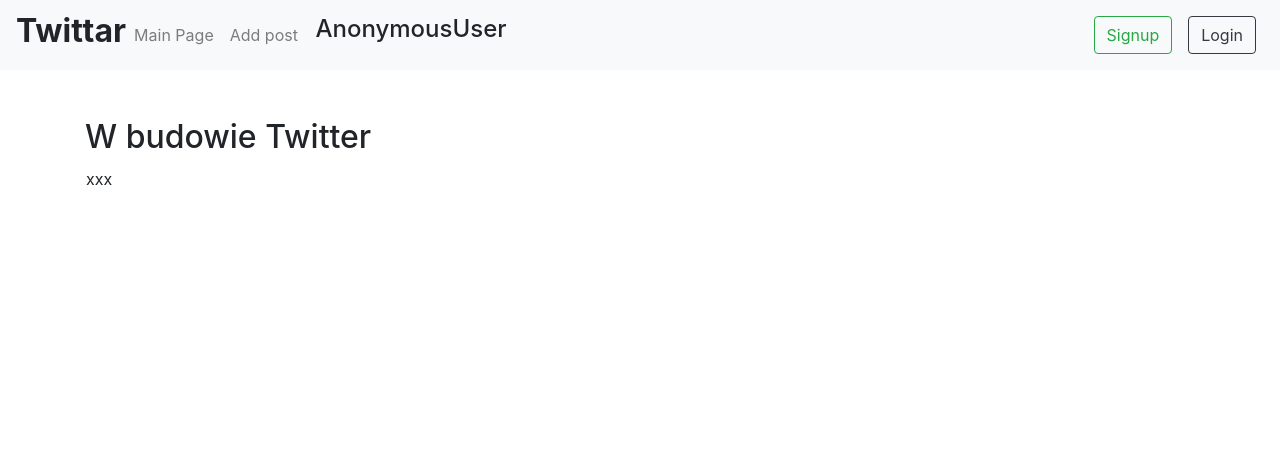
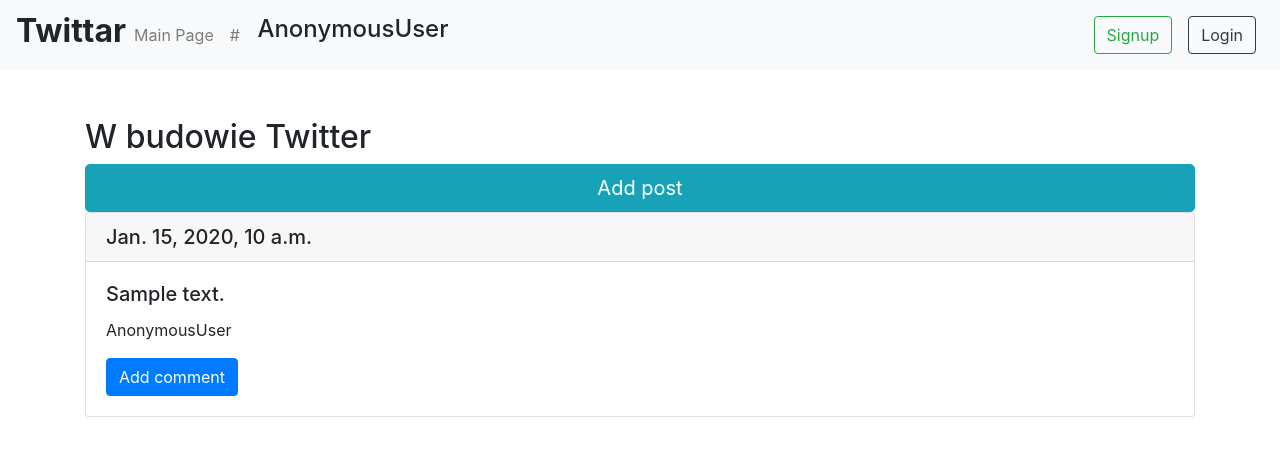
Before and after one commit to Arytur/Twittar, a Django app: page / in a window 1280 px wide. Shown: the top 456 px of the page. Run offline with Django 3.2, Linux system fonts and the light colour scheme; tables that the repository leaves empty hold one stand-in row (values such as "Sample post"); some libraries are stand-ins or nearby versions.

Commit message:
displaying notes on main page

```diff
--- a/twittar_app/templates/base.html
+++ b/twittar_app/templates/base.html
@@ -14,7 +14,7 @@
                         <a class="nav-link" href="{% url 'main' %}">Main Page<span class="sr-only">(current)</span></a>
                     </li>
                     <li class="nav-item">
-                        <a class="nav-link" href="{% url 'add_post' %}">Add post</a>
+                        <a class="nav-link" href="{% url 'add_post' %}">#</a>
                     </li>
 
                     <li><h4 style="padding-left: 5%">{{ user }}</h4></li>
--- a/twittar_app/templates/main.html
+++ b/twittar_app/templates/main.html
@@ -2,20 +2,20 @@
 
 {% block content %}
     <div class="container">
+
         <h2>W budowie Twitter</h2>
 
-        <table>
-            <thead>
-            <tr>
-                <th>{{ user.username }}</th>
-            </tr>
-            </thead>
-            <tbody>
-            <tr>
-                <td>xxx</td>
-            </tr>
-            </tbody>
+        <a href="{% url 'add_post' %}"><button type="button" class="btn btn-info btn-lg btn-block">Add post</button></a>
 
-        </table>
+        {% for tweet in tweets %}
+        <div class="card">
+          <h5 class="card-header">{{ tweet.creation_date }}</h5>
+          <div class="card-body">
+            <h5 class="card-title">{{ tweet.content }}</h5>
+            <p class="card-text">{{ user }}</p>
+            <a href="#" class="btn btn-primary">Add comment</a>
+          </div>
+        </div>
+        {% endfor %}
     </div>
 {% endblock %}
--- a/twittar_app/views.py
+++ b/twittar_app/views.py
@@ -1,6 +1,5 @@
 from django.shortcuts import render, redirect
 from django.views import View
-from django.views.generic import CreateView
 from .models import Tweet
 from .forms import *
 from django.contrib.auth import login, authenticate
@@ -24,7 +23,7 @@ def signup(request):
 class MainPageView(View):
 
     def get(self, request):
-        tweets = Tweet.objects.all()
+        tweets = Tweet.objects.all().order_by('-creation_date')
         return render(request, 'main.html', {'tweets': tweets})
 
 
```
